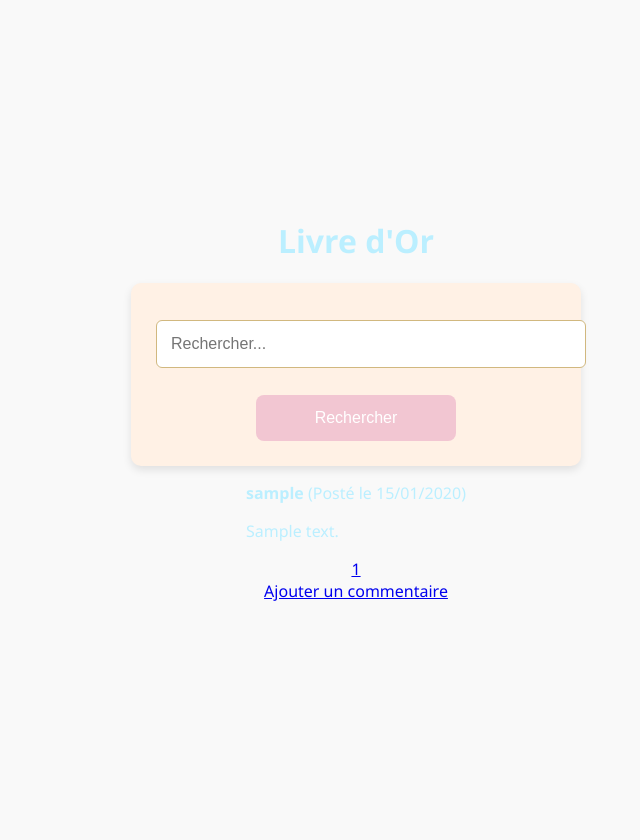
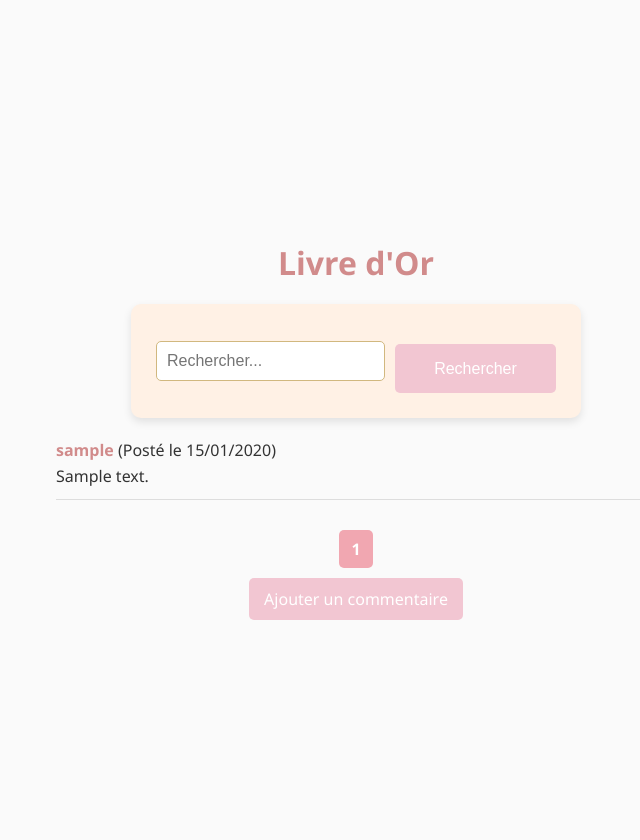
Before and after one commit to ennys-hammoud/projet-livreor, a PHP site: page /livre-or.php in a window 1280 px wide. Shown: the whole page, without its empty margins (284-924 px from the left). Before the commit the page ends 601 px from the top, so only its background shows below. Run offline with PHP 8.4, Linux system fonts and the light colour scheme; the visitor is signed in with stand-in values (Sample User, id 1); tables that the repository leaves empty or names only in its code hold one stand-in row (values such as "Sample post").

Commit message:
modification css des couleur

```diff
--- a/commentaire.php
+++ b/commentaire.php
@@ -41,7 +41,7 @@ if ($_SERVER['REQUEST_METHOD'] === 'POST') {
     <title>Ajouter un Commentaire</title>
     <link rel="stylesheet" href="styles.css">
 </head>
-<body>
+<body class="page-commentaire">
     <h1>Ajouter un Commentaire</h1>
 
     <?php if (isset($error)) : ?>
--- a/livre-or.php
+++ b/livre-or.php
@@ -31,7 +31,7 @@ $totalPages = ceil($totalComments / $commentsPerPage);
     <title>Livre d'or</title>
     <link rel="stylesheet" href="styles.css">
 </head>
-<body>
+<body class="page-livre-or">
     <h1>Livre d'Or</h1>
 
     <!-- Formulaire de recherche -->
--- a/styles.css
+++ b/styles.css
@@ -274,7 +274,7 @@ body.page-inscription-connexion button:hover {
 /* Style général pour inscription/connexion */
 body {
     font-family: 'Segoe UI', Tahoma, Geneva, Verdana, sans-serif;
-    background-color: #f9f9f9;
+    background-color:  #7f4d91;
     margin: 0;
     padding: 0;
     display: flex;
@@ -365,3 +365,170 @@ body {
     align-items: center;
     height: 100vh;
 }
+
+/* === Page Commentaire === */
+body.page-commentaire {
+    justify-content: center;
+}
+
+body.page-commentaire h1 {
+    margin-bottom: 20px;
+    color: #dec0c0;
+}
+
+body.page-commentaire form {
+    background-color: #fff1e5;
+    padding: 30px;
+    border-radius: 10px;
+    box-shadow: 0 4px 12px rgba(0, 0, 0, 0.1);
+    width: 100%;
+    max-width: 400px;
+    box-sizing: border-box;
+    text-align: left;
+}
+
+body.page-commentaire label {
+    font-weight: bold;
+    color: #333;
+}
+
+body.page-commentaire textarea {
+    width: calc(100% - 28px);
+    padding: 10px;
+    margin: 8px 0;
+    border: 1px solid #d1b87f;
+    border-radius: 5px;
+    background-color: #fff;
+    color: #333;
+    box-sizing: border-box;
+    resize: none;
+}
+
+body.page-commentaire button {
+    background-color: #f2c6d2;
+    color: white;
+    padding: 12px;
+    border: none;
+    border-radius: 5px;
+    cursor: pointer;
+    width: 100%;
+    margin-top: 15px;
+    font-size: 16px;
+}
+
+body.page-commentaire button:hover {
+    background-color: #f1a7b1;
+}
+
+body.page-commentaire p a {
+    color: #f2c6d2;
+    text-decoration: none;
+}
+
+body.page-commentaire p a:hover {
+    text-decoration: underline;
+}
+
+
+/* === Page Livre d'Or améliorée === */
+body.page-livre-or {
+    display: flex;
+    flex-direction: column;
+    align-items: center;
+    background-color: #fafafa;
+    font-family: 'Segoe UI', Tahoma, Geneva, Verdana, sans-serif;
+    margin: 0;
+    padding: 20px;
+}
+
+body.page-livre-or h1 {
+    color: #d18b8b;
+    margin-bottom: 20px;
+    font-size: 2rem;
+    text-align: center;
+}
+
+body.page-livre-or form {
+    margin-bottom: 20px;
+    display: flex;
+    gap: 10px;
+}
+
+body.page-livre-or input[type="text"] {
+    padding: 10px;
+    border: 1px solid #d1b87f;
+    border-radius: 5px;
+    width: 250px;
+}
+
+body.page-livre-or button {
+    background-color: #f2c6d2;
+    color: white;
+    border: none;
+    padding: 10px 15px;
+    border-radius: 5px;
+    cursor: pointer;
+    transition: background-color 0.3s;
+}
+
+body.page-livre-or button:hover {
+    background-color: #f1a7b1;
+}
+
+body.page-livre-or .comment {
+    width: 100%;
+    max-width: 600px;
+    margin-bottom: 15px;
+    padding-bottom: 10px;
+    border-bottom: 1px solid #ddd;
+}
+
+body.page-livre-or .comment p {
+    margin: 0;
+    line-height: 1.6;
+    color: #333;
+}
+
+body.page-livre-or .comment strong {
+    color: #d18b8b;
+}
+
+body.page-livre-or .pagination {
+    margin-top: 15px;
+    display: flex;
+    justify-content: center;
+    gap: 8px;
+}
+
+body.page-livre-or .pagination a {
+    background-color: #f2c6d2;
+    color: white;
+    text-decoration: none;
+    padding: 8px 12px;
+    border-radius: 5px;
+    transition: background-color 0.3s;
+}
+
+body.page-livre-or .pagination a.active {
+    background-color: #f1a7b1;
+    font-weight: bold;
+}
+
+body.page-livre-or .pagination a:hover {
+    background-color: #f1a7b1;
+}
+
+body.page-livre-or .btn-primary {
+    background-color: #f2c6d2;
+    color: white;
+    text-decoration: none;
+    padding: 10px 15px;
+    border-radius: 5px;
+    display: inline-block;
+    margin-top: 10px;
+    transition: background-color 0.3s;
+}
+
+body.page-livre-or .btn-primary:hover {
+    background-color: #f1a7b1;
+}
```
Also changed, not shown: index.php (+7 -9 lines).
